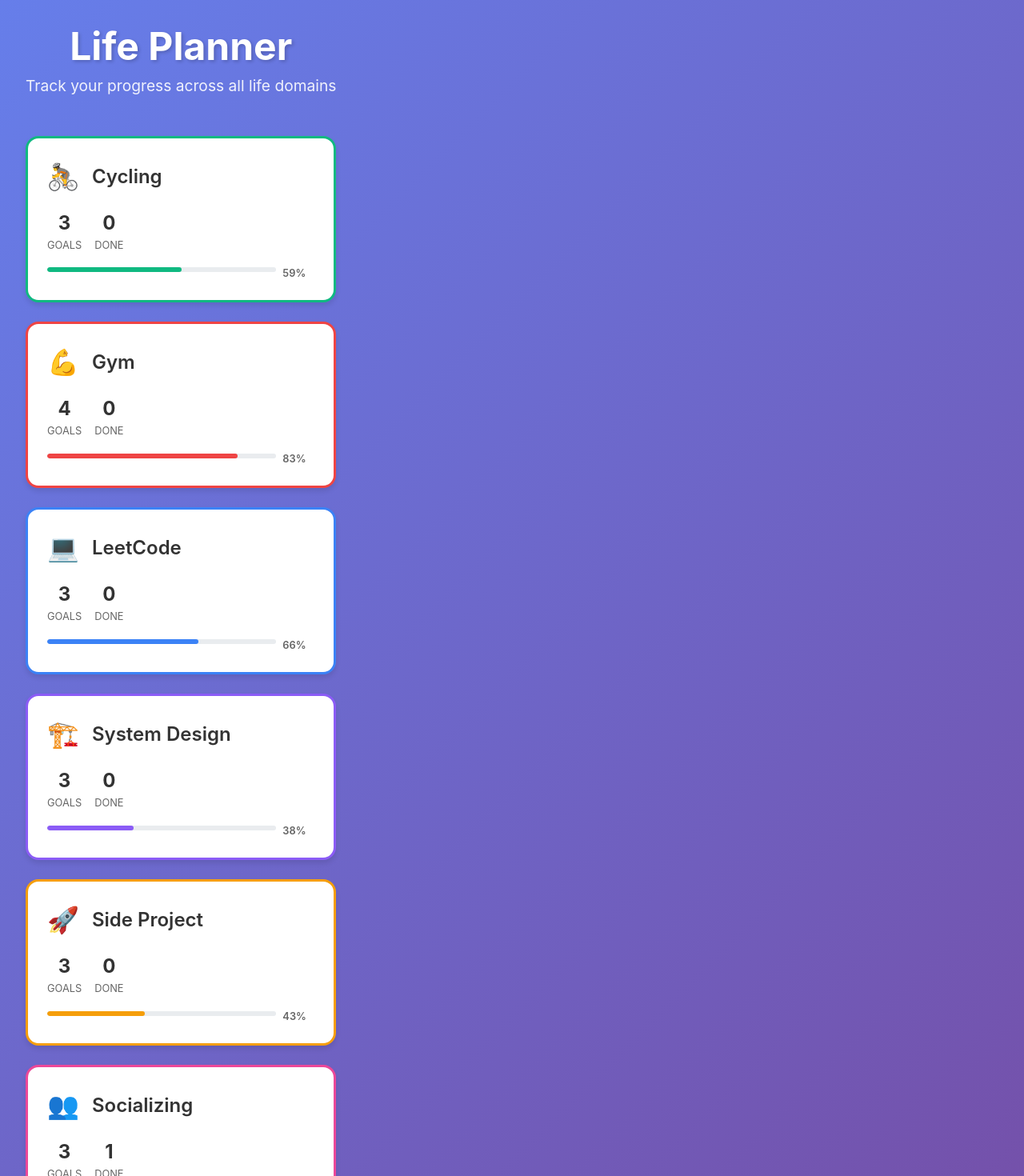
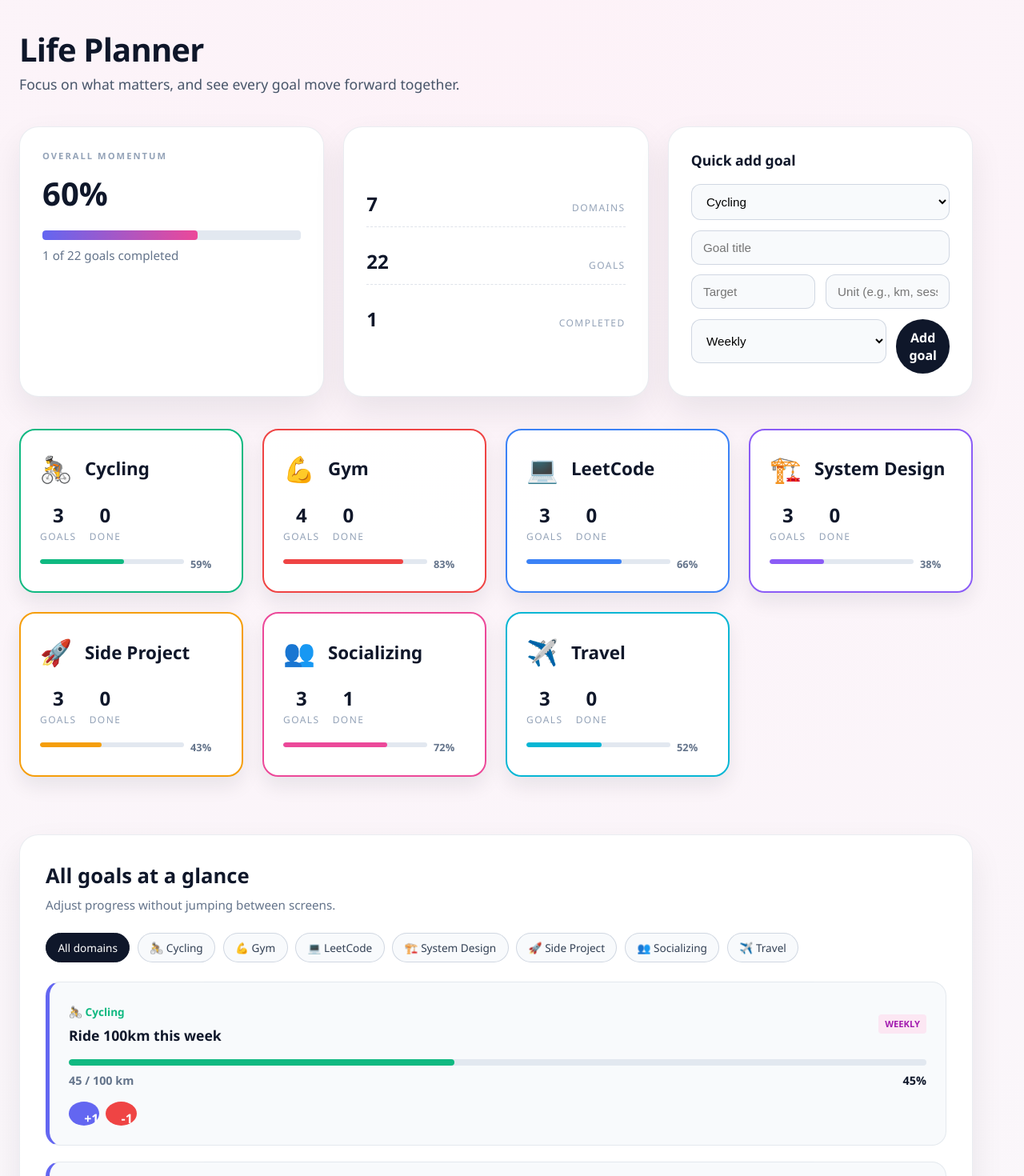
Before and after one commit to rhish9h/planner, a React app in the folder frontend/: page / in a window 1280 px wide. Shown: the top 1470 px of the page at 80% size. Built offline with nearby package versions, Linux system fonts and the light colour scheme; the HTML template or start-up script is replaced by a standard one.

Commit message:
redesign UI with modern styling and improved layout

```diff
--- a/frontend/src/App.css
+++ b/frontend/src/App.css
@@ -5,60 +5,169 @@
 }
 
 body {
-  font-family: -apple-system, BlinkMacSystemFont, 'Segoe UI', 'Roboto', 'Oxygen',
-    'Ubuntu', 'Cantarell', 'Fira Sans', 'Droid Sans', 'Helvetica Neue',
-    sans-serif;
+  font-family: 'DM Sans', 'Segoe UI', sans-serif;
   -webkit-font-smoothing: antialiased;
   -moz-osx-font-smoothing: grayscale;
-  background: linear-gradient(135deg, #667eea 0%, #764ba2 100%);
+  background: radial-gradient(circle at top, #fdf2f8 0%, #f8fafc 45%, #eef2ff 100%);
   min-height: 100vh;
-  color: #333;
+  color: #0f172a;
 }
 
 .app {
-  max-width: 1200px;
+  max-width: 1240px;
   margin: 0 auto;
-  padding: 2rem;
+  padding: 2.5rem 1.5rem 4rem;
 }
 
 .header {
-  text-align: center;
-  margin-bottom: 3rem;
-  color: white;
+  text-align: left;
+  margin-bottom: 2.5rem;
+  color: #0f172a;
 }
 
 .header h1 {
-  font-size: 3rem;
-  font-weight: 700;
+  font-family: 'Clash Display', 'Segoe UI', sans-serif;
+  font-size: clamp(2.5rem, 3vw, 3.5rem);
+  font-weight: 600;
+  letter-spacing: -0.02em;
   margin-bottom: 0.5rem;
-  text-shadow: 2px 2px 4px rgba(0,0,0,0.2);
 }
 
 .header p {
-  font-size: 1.2rem;
-  opacity: 0.9;
+  font-size: 1.1rem;
+  color: #475569;
+  max-width: 560px;
+}
+
+.main {
+  display: flex;
+  flex-direction: column;
+  gap: 2.5rem;
+}
+
+.overview {
+  display: grid;
+  grid-template-columns: repeat(auto-fit, minmax(240px, 1fr));
+  gap: 1.5rem;
+  align-items: stretch;
+}
+
+.overview-card {
+  background: white;
+  border-radius: 24px;
+  padding: 1.75rem;
+  box-shadow: 0 18px 40px rgba(15, 23, 42, 0.08);
+  border: 1px solid rgba(148, 163, 184, 0.2);
+}
+
+.overview-card.stats {
+  display: grid;
+  gap: 1rem;
+  align-content: center;
+}
+
+.overview-card .stat {
+  display: flex;
+  align-items: baseline;
+  justify-content: space-between;
+  padding: 0.6rem 0;
+  border-bottom: 1px dashed rgba(148, 163, 184, 0.3);
+}
+
+.overview-card .stat:last-child {
+  border-bottom: none;
+}
+
+.overview-value {
+  font-size: 2.5rem;
+  font-weight: 700;
+  color: #0f172a;
+  margin: 0.5rem 0 1rem;
+}
+
+.overview-subtext {
+  color: #64748b;
+  font-size: 0.95rem;
+}
+
+.eyebrow {
+  text-transform: uppercase;
+  letter-spacing: 0.18em;
+  font-size: 0.7rem;
+  color: #94a3b8;
+  font-weight: 600;
+}
+
+.form-card h3 {
+  font-size: 1.1rem;
+  margin-bottom: 1rem;
+}
+
+.goal-form select,
+.goal-form input {
+  width: 100%;
+  padding: 0.75rem 0.9rem;
+  border-radius: 12px;
+  border: 1px solid rgba(148, 163, 184, 0.4);
+  background: #f8fafc;
+  font-size: 0.95rem;
+  margin-bottom: 0.8rem;
+}
+
+.goal-form input:focus,
+.goal-form select:focus {
+  outline: none;
+  border-color: #6366f1;
+  box-shadow: 0 0 0 3px rgba(99, 102, 241, 0.15);
+}
+
+.goal-form .form-row {
+  display: flex;
+  gap: 0.8rem;
+}
+
+.goal-form .primary {
+  background: #0f172a;
+  color: white;
+  border: none;
+  padding: 0.75rem 1rem;
+  border-radius: 999px;
+  font-weight: 600;
+  cursor: pointer;
+  flex: 1;
+}
+
+.goal-form .primary:hover {
+  background: #111827;
+}
+
+.progress-bar.large {
+  height: 12px;
+}
+
+.progress-bar.large .progress-fill {
+  background: linear-gradient(90deg, #6366f1 0%, #ec4899 100%);
 }
 
 .domains-grid {
   display: grid;
-  grid-template-columns: repeat(auto-fit, minmax(300px, 1fr));
+  grid-template-columns: repeat(auto-fit, minmax(260px, 1fr));
   gap: 1.5rem;
   margin-bottom: 2rem;
 }
 
 .domain-card {
-  background: white;
-  border-radius: 16px;
+  background: rgba(255, 255, 255, 0.96);
+  border-radius: 20px;
   padding: 1.5rem;
-  border: 3px solid transparent;
-  cursor: pointer;
-  transition: all 0.3s ease;
-  box-shadow: 0 4px 6px rgba(0,0,0,0.1);
+  border: 2px solid transparent;
+  transition: transform 0.3s ease, box-shadow 0.3s ease;
+  box-shadow: 0 12px 24px rgba(15, 23, 42, 0.08);
 }
 
 .domain-card:hover {
-  transform: translateY(-5px);
-  box-shadow: 0 8px 25px rgba(0,0,0,0.15);
+  transform: translateY(-4px);
+  box-shadow: 0 18px 30px rgba(15, 23, 42, 0.12);
 }
 
 .domain-header {
@@ -73,9 +182,9 @@ body {
 }
 
 .domain-header h3 {
-  font-size: 1.5rem;
+  font-size: 1.4rem;
   font-weight: 600;
-  color: #333;
+  color: #0f172a;
 }
 
 .domain-stats {
@@ -93,13 +202,14 @@ body {
 .stat-number {
   font-size: 1.5rem;
   font-weight: 700;
-  color: #333;
+  color: #0f172a;
 }
 
 .stat-label {
-  font-size: 0.8rem;
-  color: #666;
+  font-size: 0.75rem;
+  color: #94a3b8;
   text-transform: uppercase;
+  letter-spacing: 0.12em;
 }
 
 .domain-progress {
@@ -111,7 +221,7 @@ body {
 .domain-progress .progress-bar {
   flex: 1;
   height: 6px;
-  background: #e9ecef;
+  background: #e2e8f0;
   border-radius: 3px;
   overflow: hidden;
 }
@@ -125,89 +235,107 @@ body {
 .progress-text {
   font-size: 0.8rem;
   font-weight: 600;
-  color: #666;
+  color: #64748b;
   min-width: 40px;
 }
 
-.domain-detail {
+.goals-section {
   background: white;
-  border-radius: 16px;
+  border-radius: 24px;
   padding: 2rem;
-  box-shadow: 0 4px 6px rgba(0,0,0,0.1);
+  box-shadow: 0 18px 40px rgba(15, 23, 42, 0.08);
+  border: 1px solid rgba(148, 163, 184, 0.2);
 }
 
-.domain-detail-header {
+.goals-header {
   display: flex;
+  flex-wrap: wrap;
+  gap: 1.5rem;
   justify-content: space-between;
   align-items: center;
-  margin-bottom: 2rem;
-  padding-bottom: 1rem;
-  border-bottom: 2px solid #f0f0f0;
+  margin-bottom: 1.5rem;
 }
 
-.domain-detail-header h2 {
-  font-size: 2rem;
-  font-weight: 600;
-  color: #333;
+.goals-header h2 {
+  font-size: 1.6rem;
+  margin-bottom: 0.35rem;
 }
 
-.domain-detail-header button {
-  background: #667eea;
-  color: white;
-  border: none;
-  padding: 0.75rem 1.5rem;
-  border-radius: 8px;
-  cursor: pointer;
-  font-weight: 600;
-  transition: background 0.3s ease;
+.goals-header p {
+  color: #64748b;
+  font-size: 0.95rem;
 }
 
-.domain-detail-header button:hover {
-  background: #5a6fd8;
+.domain-filters {
+  display: flex;
+  flex-wrap: wrap;
+  gap: 0.6rem;
 }
 
-.domain-detail-header button:first-child {
-  background: transparent;
-  color: #666;
-  padding: 0.5rem 1rem;
+.domain-filters button {
+  border: 1px solid rgba(148, 163, 184, 0.4);
+  background: #f8fafc;
+  color: #334155;
+  padding: 0.5rem 0.9rem;
+  border-radius: 999px;
+  font-size: 0.85rem;
+  cursor: pointer;
+  transition: all 0.2s ease;
 }
 
-.domain-detail-header button:first-child:hover {
-  background: #f0f0f0;
+.domain-filters button.active,
+.domain-filters button:hover {
+  background: #0f172a;
+  color: white;
+  border-color: #0f172a;
 }
 
 .goals-list {
-  display: flex;
-  flex-direction: column;
-  gap: 1rem;
+  display: grid;
+  gap: 1.25rem;
 }
 
 .goal-card {
-  background: #f8f9fa;
-  border-radius: 12px;
+  background: #f8fafc;
+  border-radius: 18px;
   padding: 1.5rem;
-  border-left: 4px solid #667eea;
-  transition: all 0.3s ease;
+  border: 1px solid rgba(148, 163, 184, 0.2);
+  border-left: 5px solid #6366f1;
+  transition: transform 0.3s ease, box-shadow 0.3s ease;
 }
 
 .goal-card.completed {
-  background: #f0fdf4;
+  background: #ecfdf5;
   border-left-color: #10b981;
+}
+
+.goal-card:hover {
+  transform: translateY(-2px);
+  box-shadow: 0 12px 24px rgba(15, 23, 42, 0.08);
 }
 
 .goal-header {
   display: flex;
   justify-content: space-between;
-  align-items: flex-start;
+  align-items: center;
   margin-bottom: 1rem;
 }
 
 .goal-header h4 {
   font-size: 1.1rem;
   font-weight: 600;
-  color: #333;
+  color: #0f172a;
   flex: 1;
   margin-right: 1rem;
+}
+
+.goal-domain {
+  font-size: 0.85rem;
+  font-weight: 600;
+  display: inline-flex;
+  align-items: center;
+  gap: 0.35rem;
+  margin-bottom: 0.35rem;
 }
 
 .goal-type {
@@ -216,8 +344,8 @@ body {
   border-radius: 4px;
   text-transform: uppercase;
   font-weight: 600;
-  background: #e5e7eb;
-  color: #666;
+  background: #e2e8f0;
+  color: #475569;
 }
 
 .goal-type.daily { background: #dbeafe; color: #1e40af; }
@@ -239,13 +367,13 @@ body {
 }
 
 .goal-info .progress-text {
-  color: #666;
+  color: #64748b;
   font-size: 0.9rem;
 }
 
 .progress-percentage {
   font-weight: 600;
-  color: #333;
+  color: #0f172a;
   font-size: 0.9rem;
 }
 
@@ -256,7 +384,7 @@ body {
 }
 
 .progress-btn {
-  background: #667eea;
+  background: #6366f1;
   color: white;
   border: none;
   width: 30px;
@@ -264,12 +392,12 @@ body {
   border-radius: 50%;
   cursor: pointer;
   font-weight: 600;
-  transition: all 0.3s ease;
+  transition: transform 0.2s ease, background 0.2s ease;
 }
 
 .progress-btn:hover:not(:disabled) {
-  background: #5a6fd8;
-  transform: scale(1.1);
+  background: #4f46e5;
+  transform: scale(1.08);
 }
 
 .progress-btn:disabled {
@@ -284,7 +412,7 @@ body {
 
 .progress-btn.negative:hover:not(:disabled) {
   background: #dc2626;
-  transform: scale(1.1);
+  transform: scale(1.08);
 }
 
 .completed-badge {
@@ -300,7 +428,7 @@ body {
 .progress-bar {
   width: 100%;
   height: 8px;
-  background: #e9ecef;
+  background: #e2e8f0;
   border-radius: 4px;
   overflow: hidden;
   margin-bottom: 0.5rem;
@@ -313,132 +441,8 @@ body {
 }
 
 .goal-card p {
-  color: #666;
+  color: #64748b;
   font-size: 0.9rem;
-}
-
-.goal-info {
-  display: flex;
-  justify-content: space-between;
-  align-items: center;
-  margin-top: 0.5rem;
-}
-
-.goal-actions {
-  display: flex;
-  gap: 0.5rem;
-}
-
-.progress-btn {
-  background: #667eea;
-  color: white;
-  border: none;
-  width: 30px;
-  height: 30px;
-  border-radius: 50%;
-  cursor: pointer;
-  font-weight: 600;
-  transition: background 0.3s ease;
-}
-
-.progress-btn:hover {
-  background: #5a6fd8;
-}
-
-.progress-btn.negative {
-  background: #ef4444;
-}
-
-.progress-btn.negative:hover {
-  background: #dc2626;
-}
-
-.goal-form-overlay {
-  position: fixed;
-  top: 0;
-  left: 0;
-  right: 0;
-  bottom: 0;
-  background: rgba(0,0,0,0.5);
-  display: flex;
-  justify-content: center;
-  align-items: center;
-  z-index: 1000;
-}
-
-.goal-form {
-  background: white;
-  border-radius: 16px;
-  padding: 2rem;
-  width: 90%;
-  max-width: 400px;
-  box-shadow: 0 20px 25px -5px rgba(0,0,0,0.1);
-}
-
-.goal-form h3 {
-  margin-bottom: 1.5rem;
-  color: #333;
-  font-size: 1.5rem;
-}
-
-.goal-form input,
-.goal-form select {
-  width: 100%;
-  padding: 0.75rem;
-  border: 2px solid #e5e7eb;
-  border-radius: 8px;
-  margin-bottom: 1rem;
-  font-size: 1rem;
-  transition: border-color 0.3s ease;
-}
-
-.goal-form input:focus,
-.goal-form select:focus {
-  outline: none;
-  border-color: #667eea;
-}
-
-.form-row {
-  display: flex;
-  gap: 1rem;
-}
-
-.form-row input {
-  flex: 1;
-}
-
-.form-actions {
-  display: flex;
-  gap: 1rem;
-  justify-content: flex-end;
-  margin-top: 1.5rem;
-}
-
-.form-actions button {
-  padding: 0.75rem 1.5rem;
-  border: none;
-  border-radius: 8px;
-  cursor: pointer;
-  font-weight: 600;
-  transition: background 0.3s ease;
-}
-
-.form-actions button:first-child {
-  background: #f3f4f6;
-  color: #666;
-}
-
-.form-actions button:first-child:hover {
-  background: #e5e7eb;
-}
-
-.form-actions button.primary {
-  background: #667eea;
-  color: white;
-}
-
-.form-actions button.primary:hover {
-  background: #5a6fd8;
 }
 
 @media (max-width: 768px) {
@@ -450,14 +454,20 @@ body {
     font-size: 2rem;
   }
 
+  .overview {
+    grid-template-columns: 1fr;
+  }
+
+  .goal-form .form-row {
+    flex-direction: column;
+  }
+
+  .goals-header {
+    align-items: flex-start;
+  }
+
   .domains-grid {
     grid-template-columns: 1fr;
     gap: 1rem;
   }
-
-  .domain-detail-header {
-    flex-direction: column;
-    gap: 1rem;
-    align-items: stretch;
-  }
 }
--- a/frontend/src/App.tsx
+++ b/frontend/src/App.tsx
@@ -102,9 +102,9 @@ const lifeDomains: LifeDomain[] = [
 
 function App() {
   const [domains, setDomains] = useState<LifeDomain[]>(lifeDomains)
-  const [selectedDomain, setSelectedDomain] = useState<string | null>(null)
-  const [showGoalForm, setShowGoalForm] = useState(false)
+  const [selectedDomain, setSelectedDomain] = useState<string>('all')
   const [newGoal, setNewGoal] = useState({
+    domainId: lifeDomains[0]?.id ?? '',
     title: '',
     target: '',
     unit: '',
@@ -112,7 +112,7 @@ function App() {
   })
 
   const addGoal = () => {
-    if (!selectedDomain || !newGoal.title || !newGoal.target || !newGoal.unit) return
+    if (!newGoal.domainId || !newGoal.title || !newGoal.target || !newGoal.unit) return
 
     const goal: Goal = {
       id: Date.now().toString(),
@@ -124,13 +124,12 @@ function App() {
     }
 
     setDomains(prev => prev.map(domain =>
-      domain.id === selectedDomain
+      domain.id === newGoal.domainId
         ? { ...domain, goals: [...domain.goals, goal] }
         : domain
     ))
 
-    setNewGoal({ title: '', target: '', unit: '', type: 'weekly' })
-    setShowGoalForm(false)
+    setNewGoal({ domainId: newGoal.domainId, title: '', target: '', unit: '', type: 'weekly' })
   }
 
   const updateGoalProgress = (domainId: string, goalId: string, increment: number) => {
@@ -148,26 +147,106 @@ function App() {
     ))
   }
 
+  const allGoals = domains.flatMap(domain =>
+    domain.goals.map(goal => ({ ...goal, domainId: domain.id, domainName: domain.name, domainColor: domain.color, domainIcon: domain.icon }))
+  )
+  const totalGoals = allGoals.length
+  const completedGoals = allGoals.filter(goal => goal.progress >= goal.target).length
+  const overallProgress = totalGoals > 0
+    ? allGoals.reduce((acc, goal) => acc + (goal.progress / goal.target) * 100, 0) / totalGoals
+    : 0
+
   return (
     <div className="app">
       <header className="header">
         <h1>Life Planner</h1>
-        <p>Track your progress across all life domains</p>
+        <p>Focus on what matters, and see every goal move forward together.</p>
       </header>
 
       <main className="main">
-        <div className="domains-grid">
+        <section className="overview">
+          <div className="overview-card">
+            <p className="eyebrow">Overall Momentum</p>
+            <div className="overview-value">{Math.round(overallProgress)}%</div>
+            <div className="progress-bar large">
+              <div className="progress-fill" style={{ width: `${overallProgress}%` }} />
+            </div>
+            <p className="overview-subtext">{completedGoals} of {totalGoals} goals completed</p>
+          </div>
+          <div className="overview-card stats">
+            <div className="stat">
+              <span className="stat-number">{domains.length}</span>
+              <span className="stat-label">Domains</span>
+            </div>
+            <div className="stat">
+              <span className="stat-number">{totalGoals}</span>
+              <span className="stat-label">Goals</span>
+            </div>
+            <div className="stat">
+              <span className="stat-number">{completedGoals}</span>
+              <span className="stat-label">Completed</span>
+            </div>
+          </div>
+          <div className="overview-card form-card">
+            <h3>Quick add goal</h3>
+            <div className="goal-form">
+              <select
+                value={newGoal.domainId}
+                onChange={(e) => setNewGoal({ ...newGoal, domainId: e.target.value })}
+              >
+                {domains.map(domain => (
+                  <option key={domain.id} value={domain.id}>{domain.name}</option>
+                ))}
+              </select>
+              <input
+                type="text"
+                placeholder="Goal title"
+                value={newGoal.title}
+                onChange={(e) => setNewGoal({ ...newGoal, title: e.target.value })}
+              />
+              <div className="form-row">
+                <input
+                  type="number"
+                  placeholder="Target"
+                  value={newGoal.target}
+                  onChange={(e) => setNewGoal({ ...newGoal, target: e.target.value })}
+                />
+                <input
+                  type="text"
+                  placeholder="Unit (e.g., km, sessions)"
+                  value={newGoal.unit}
+                  onChange={(e) => setNewGoal({ ...newGoal, unit: e.target.value })}
+                />
+              </div>
+              <div className="form-row">
+                <select
+                  value={newGoal.type}
+                  onChange={(e) => setNewGoal({ ...newGoal, type: e.target.value as Goal['type'] })}
+                >
+                  <option value="daily">Daily</option>
+                  <option value="weekly">Weekly</option>
+                  <option value="monthly">Monthly</option>
+                  <option value="quarterly">Quarterly</option>
+                  <option value="yearly">Yearly</option>
+                  <option value="deadline">Deadline</option>
+                </select>
+                <button onClick={addGoal} className="primary">Add goal</button>
+              </div>
+            </div>
+          </div>
+        </section>
+
+        <section className="domains-grid">
           {domains.map((domain) => {
             const totalProgress = domain.goals.reduce((acc, goal) => acc + (goal.progress / goal.target) * 100, 0)
             const avgProgress = domain.goals.length > 0 ? totalProgress / domain.goals.length : 0
-            const completedGoals = domain.goals.filter(goal => goal.progress >= goal.target).length
+            const completedDomainGoals = domain.goals.filter(goal => goal.progress >= goal.target).length
 
             return (
               <div
                 key={domain.id}
                 className="domain-card"
                 style={{ borderColor: domain.color }}
-                onClick={() => setSelectedDomain(domain.id)}
               >
                 <div className="domain-header">
                   <span className="domain-icon">{domain.icon}</span>
@@ -179,7 +258,7 @@ function App() {
                     <span className="stat-label">goals</span>
                   </div>
                   <div className="stat-item">
-                    <span className="stat-number">{completedGoals}</span>
+                    <span className="stat-number">{completedDomainGoals}</span>
                     <span className="stat-label">done</span>
                   </div>
                 </div>
@@ -200,25 +279,47 @@ function App() {
               </div>
             )
           })}
-        </div>
+        </section>
 
-        {selectedDomain && (
-          <div className="domain-detail">
-            <div className="domain-detail-header">
-              <button onClick={() => setSelectedDomain(null)}>← Back</button>
-              <h2>{domains.find(d => d.id === selectedDomain)?.name}</h2>
-              <button onClick={() => setShowGoalForm(true)}>+ Add Goal</button>
+        <section className="goals-section">
+          <div className="goals-header">
+            <div>
+              <h2>All goals at a glance</h2>
+              <p>Adjust progress without jumping between screens.</p>
             </div>
-
-            <div className="goals-list">
-              {domains.find(d => d.id === selectedDomain)?.goals.map(goal => {
+            <div className="domain-filters">
+              <button
+                className={selectedDomain === 'all' ? 'active' : ''}
+                onClick={() => setSelectedDomain('all')}
+              >
+                All domains
+              </button>
+              {domains.map(domain => (
+                <button
+                  key={domain.id}
+                  className={selectedDomain === domain.id ? 'active' : ''}
+                  onClick={() => setSelectedDomain(domain.id)}
+                >
+                  {domain.icon} {domain.name}
+                </button>
+              ))}
+            </div>
+          </div>
+          <div className="goals-list">
+            {allGoals
+              .filter(goal => selectedDomain === 'all' || goal.domainId === selectedDomain)
+              .map(goal => {
                 const isCompleted = goal.progress >= goal.target
                 const progressPercentage = (goal.progress / goal.target) * 100
-
                 return (
                   <div key={goal.id} className={`goal-card ${isCompleted ? 'completed' : ''}`}>
                     <div className="goal-header">
-                      <h4>{goal.title}</h4>
+                      <div>
+                        <span className="goal-domain" style={{ color: goal.domainColor }}>
+                          {goal.domainIcon} {goal.domainName}
+                        </span>
+                        <h4>{goal.title}</h4>
+                      </div>
                       <span className={`goal-type ${goal.type}`}>{goal.type}</span>
                     </div>
                     <div className="progress-section">
@@ -227,7 +328,7 @@ function App() {
                           className="progress-fill"
                           style={{
                             width: `${progressPercentage}%`,
-                            backgroundColor: domains.find(d => d.id === selectedDomain)?.color
+                            backgroundColor: goal.domainColor
                           }}
                         />
                       </div>
@@ -240,7 +341,7 @@ function App() {
                     </div>
                     <div className="goal-actions">
                       <button
-                        onClick={() => updateGoalProgress(selectedDomain, goal.id, 1)}
+                        onClick={() => updateGoalProgress(goal.domainId, goal.id, 1)}
                         className="progress-btn"
                         disabled={isCompleted}
                       >
@@ -248,7 +349,7 @@ function App() {
                       </button>
                       {goal.progress > 0 && (
                         <button
-                          onClick={() => updateGoalProgress(selectedDomain, goal.id, -1)}
+                          onClick={() => updateGoalProgress(goal.domainId, goal.id, -1)}
                           className="progress-btn negative"
                         >
                           -1
@@ -261,52 +362,8 @@ function App() {
                   </div>
                 )
               })}
-            </div>
-
-            {showGoalForm && (
-              <div className="goal-form-overlay">
-                <div className="goal-form">
-                  <h3>Add New Goal</h3>
-                  <input
-                    type="text"
-                    placeholder="Goal title"
-                    value={newGoal.title}
-                    onChange={(e) => setNewGoal({...newGoal, title: e.target.value})}
-                  />
-                  <div className="form-row">
-                    <input
-                      type="number"
-                      placeholder="Target"
-                      value={newGoal.target}
-                      onChange={(e) => setNewGoal({...newGoal, target: e.target.value})}
-                    />
-                    <input
-                      type="text"
-                      placeholder="Unit (e.g., km, problems)"
-                      value={newGoal.unit}
-                      onChange={(e) => setNewGoal({...newGoal, unit: e.target.value})}
-                    />
-                  </div>
-                  <select
-                    value={newGoal.type}
-                    onChange={(e) => setNewGoal({...newGoal, type: e.target.value as Goal['type']})}
-                  >
-                    <option value="daily">Daily</option>
-                    <option value="weekly">Weekly</option>
-                    <option value="monthly">Monthly</option>
-                    <option value="quarterly">Quarterly</option>
-                    <option value="yearly">Yearly</option>
-                    <option value="deadline">Deadline</option>
-                  </select>
-                  <div className="form-actions">
-                    <button onClick={() => setShowGoalForm(false)}>Cancel</button>
-                    <button onClick={addGoal} className="primary">Add Goal</button>
-                  </div>
-                </div>
-              </div>
-            )}
           </div>
-        )}
+        </section>
       </main>
     </div>
   )
```
